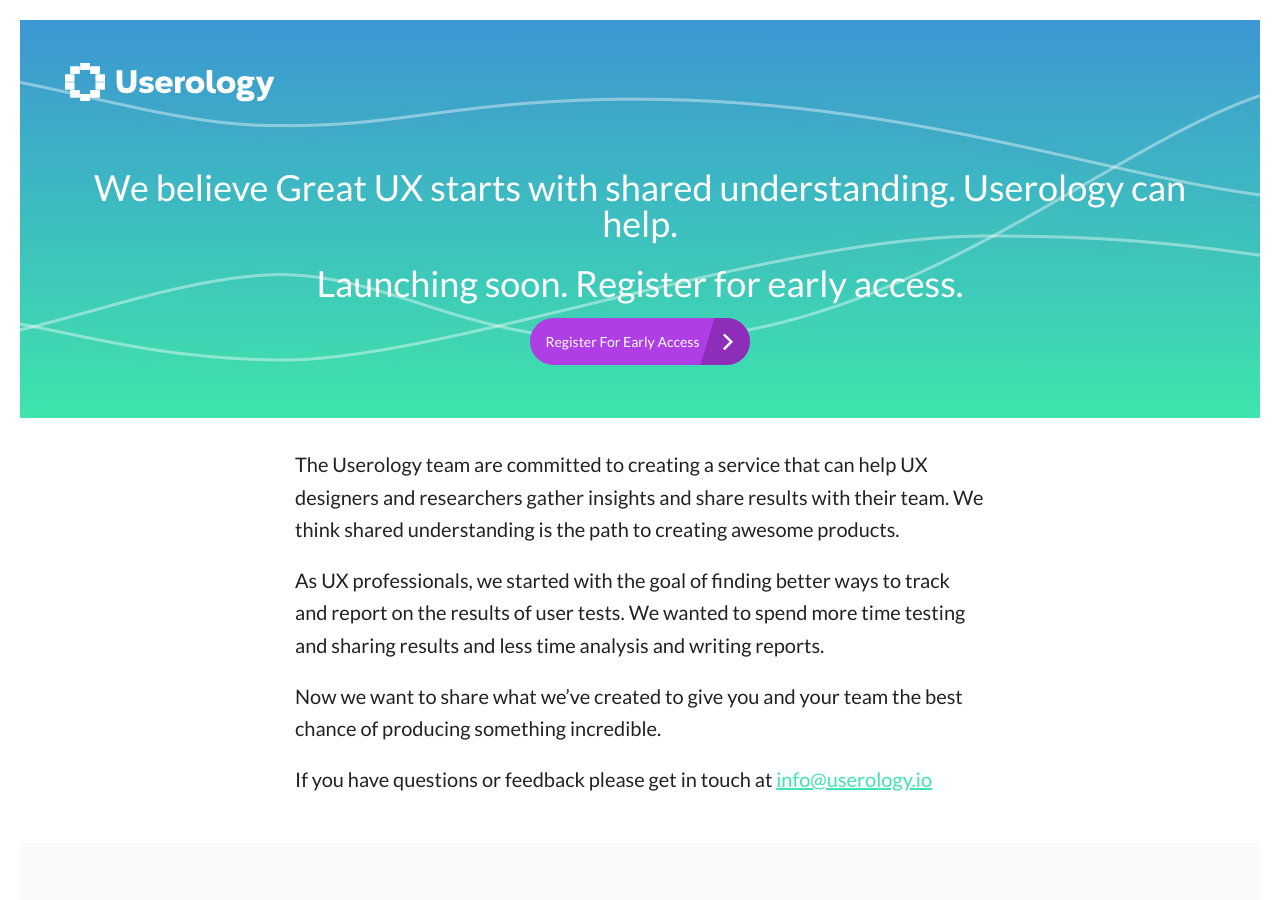
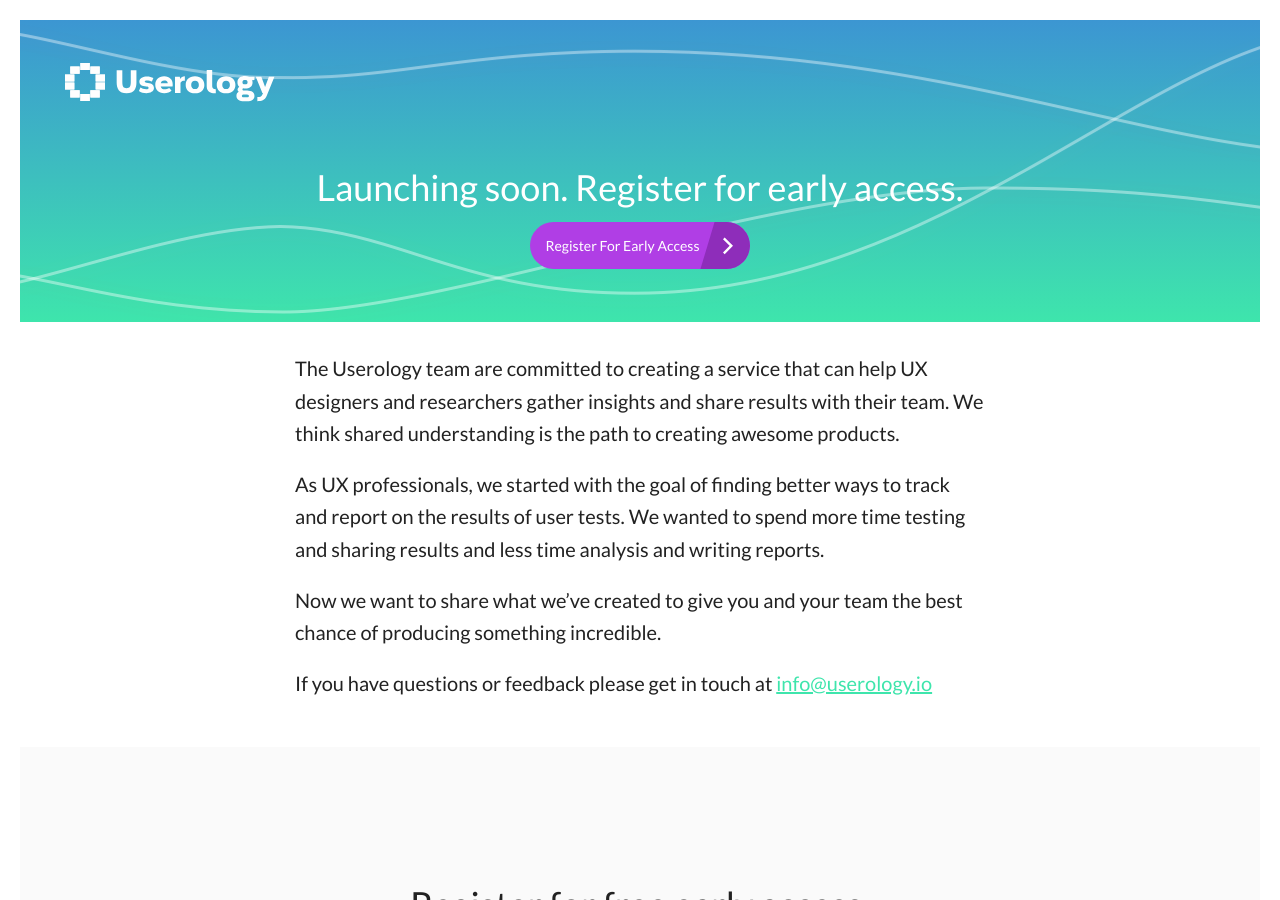
Before and after one commit to davidherse/www_userology, a Jekyll site: the page built from about.md, in a window 1280 px wide and 900 px high. Built offline with Jekyll 4.4.1, drawn with Linux system fonts in a browser that asks for light colours.

Commit message:
Update about text

```diff
--- a/_layouts/about.html
+++ b/_layouts/about.html
@@ -4,7 +4,6 @@ layout: default
 <div class="header--about">
   {% include components/nav/index.html %}
 
-  <h1 class="header__h1">We believe Great UX starts with shared understanding. Userology can help.</h1>
   <section class="header__section">
 
     <h2>Launching soon. Register for early access.</h2>
```
